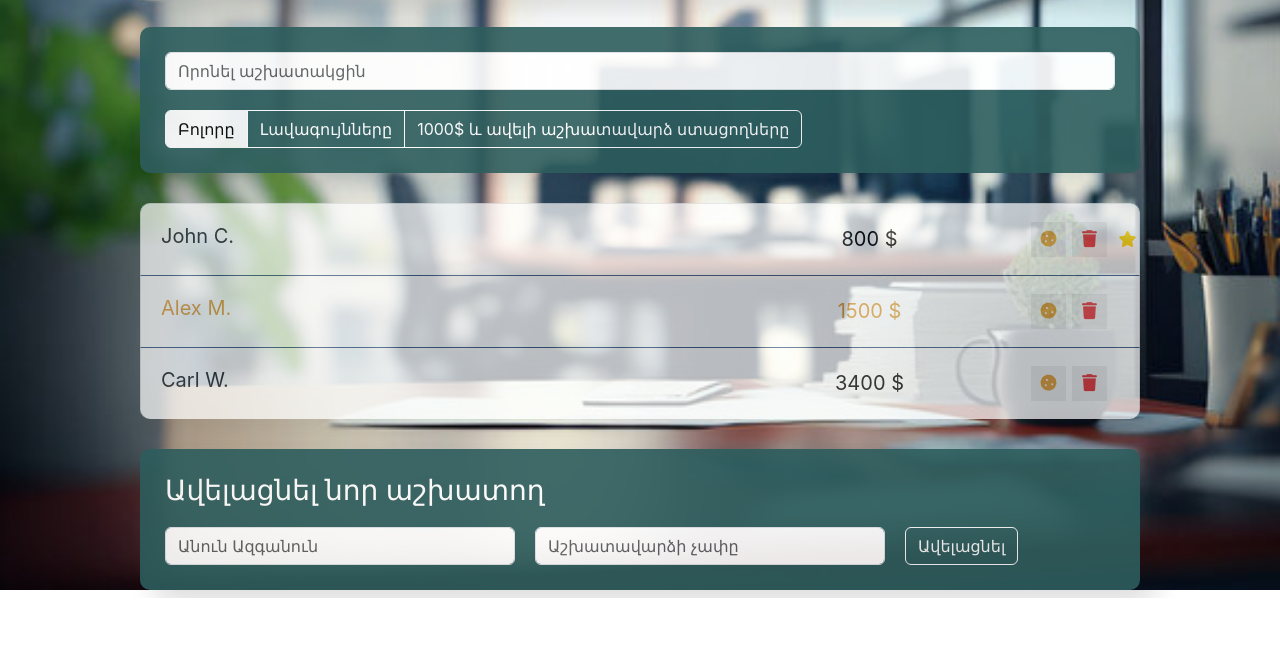
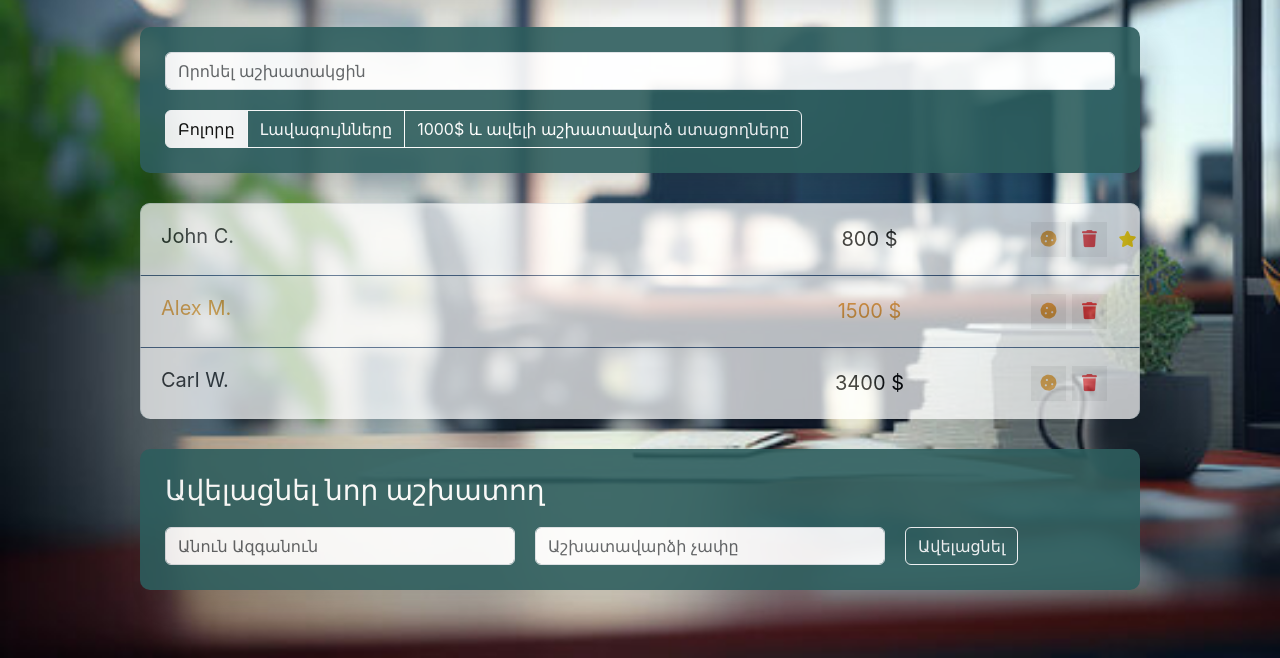
Before and after one commit to Arsen-melk/Employees-with-React-, a React app: page / in a window 1280 px wide. Shown: the part 202-860 px from the top of the page. Before the commit the page ends 800 px from the top, so only its background shows below. Built offline with nearby package versions, Linux system fonts and the light colour scheme.

Commit message:
Update app.css
add css

```diff
--- a/src/components/app/app.css
+++ b/src/components/app/app.css
@@ -12,4 +12,5 @@ body{
 .app{
     margin: 0 auto;
     max-width: 1000px;
+    height:calc(100vh + 60px);
 }
```
